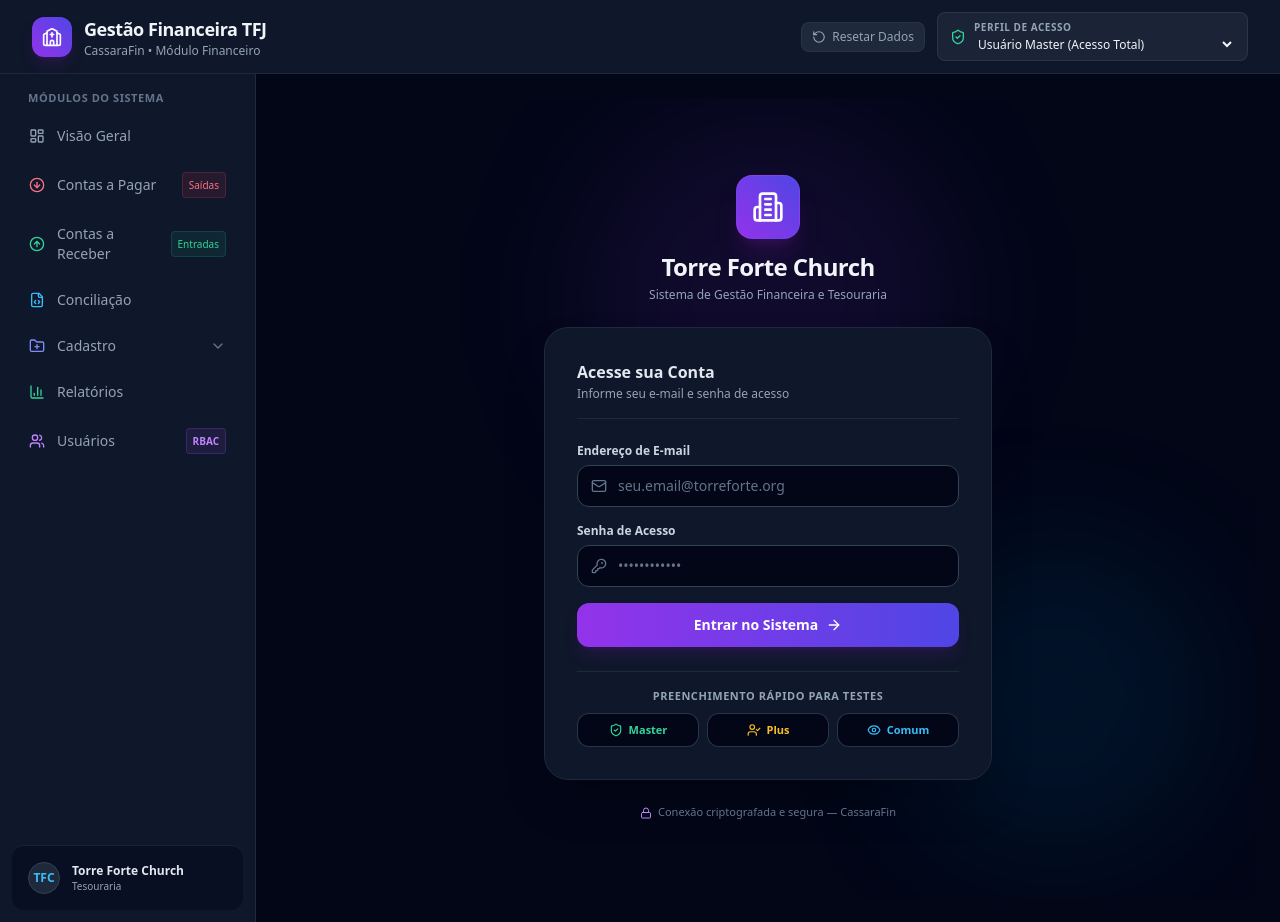
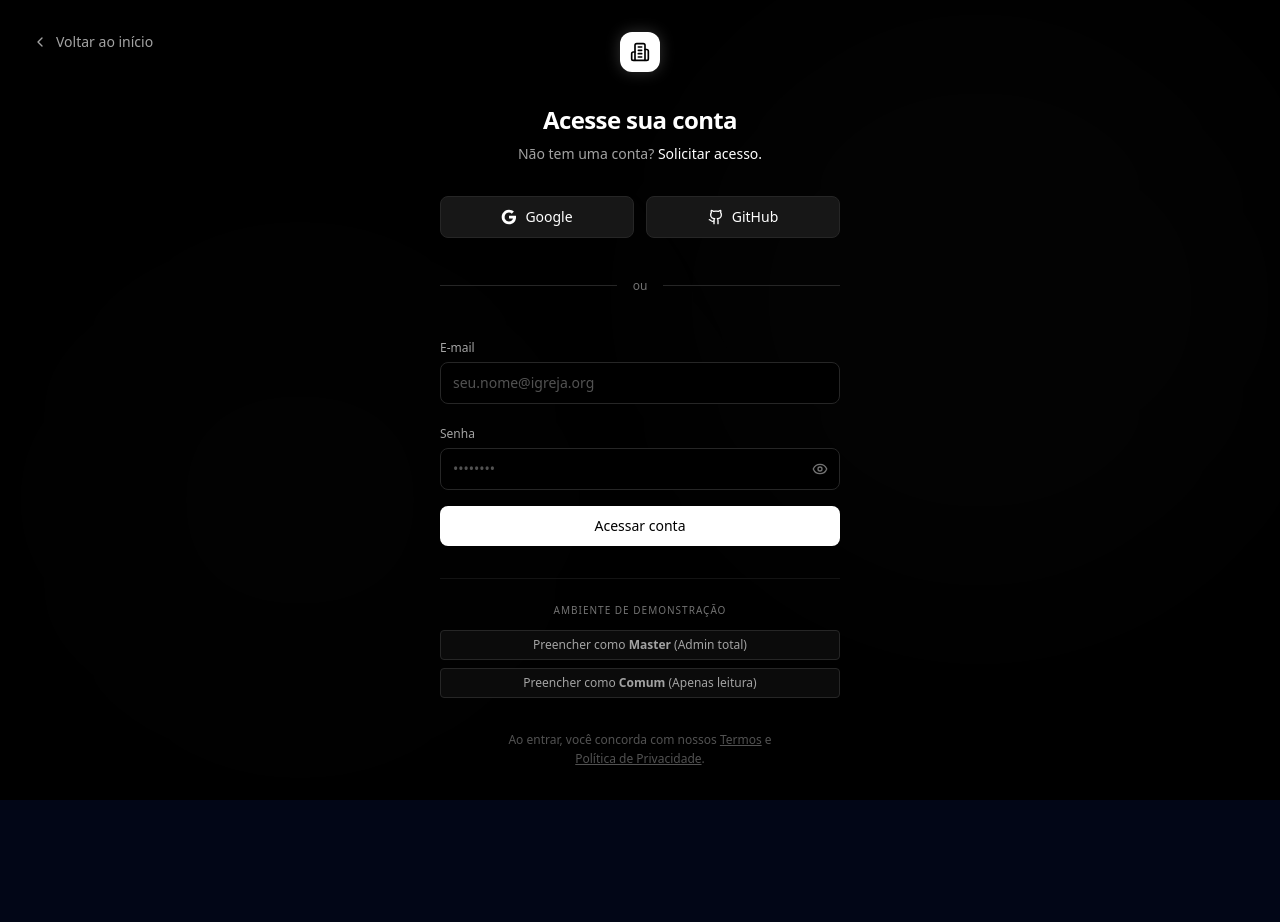
Before and after one commit to cassioqueirozpereira/CassaraFin, a Next.js app: page /login in a window 1280 px wide. After the commit the page ends 800 px from the top, so only its background shows below. Built offline with nearby package versions, Linux system fonts and the light colour scheme.

Commit message:
Add login page and homepage

```diff
--- a/src/app/layout.tsx
+++ b/src/app/layout.tsx
@@ -2,8 +2,7 @@ import type { Metadata } from 'next';
 import './globals.css';
 import { AuthProvider } from '@/context/AuthContext';
 import { FinancialProvider } from '@/context/FinancialContext';
-import { Header } from '@/components/layout/Header';
-import { Sidebar } from '@/components/layout/Sidebar';
+import { AppShell } from '@/components/layout/AppShell';
 
 export const metadata: Metadata = {
   title: 'Sistema de Gestão Financeira da Igreja | CassaraFin',
@@ -20,15 +19,9 @@ export default function RootLayout({
       <body className="bg-slate-950 text-slate-100 min-h-screen flex flex-col antialiased selection:bg-sky-500 selection:text-white">
         <AuthProvider>
           <FinancialProvider>
-            <Header />
-            <div className="flex flex-1 overflow-hidden">
-              <Sidebar />
-              <main className="flex-1 overflow-y-auto p-4 lg:p-6 bg-slate-950">
-                <div className="w-full max-w-[1800px] mx-auto space-y-6">
-                  {children}
-                </div>
-              </main>
-            </div>
+            <AppShell>
+              {children}
+            </AppShell>
           </FinancialProvider>
         </AuthProvider>
       </body>
--- a/src/app/login/page.tsx
+++ b/src/app/login/page.tsx
@@ -1,8 +1,9 @@
 'use client';
 
 import React, { useState } from 'react';
+import Link from 'next/link';
 import { useAuth } from '@/context/AuthContext';
-import { Lock, Mail, ShieldCheck, AlertCircle, ArrowRight, Building2, UserCheck, Eye, KeyRound } from 'lucide-react';
+import { Eye, EyeOff, ChevronLeft, Building2, Github, Mail } from 'lucide-react';
 
 export default function LoginPage() {
   const { login } = useAuth();
@@ -11,6 +12,7 @@ export default function LoginPage() {
   const [password, setPassword] = useState('');
   const [errorMsg, setErrorMsg] = useState('');
   const [isSubmitting, setIsSubmitting] = useState(false);
+  const [showPassword, setShowPassword] = useState(false);
 
   const handleSubmit = async (e: React.FormEvent) => {
     e.preventDefault();
@@ -37,135 +39,128 @@ export default function LoginPage() {
   };
 
   return (
-    <div className="min-h-screen bg-slate-950 flex flex-col justify-center items-center p-4 relative overflow-hidden">
-      {/* Background Glows */}
-      <div className="absolute top-1/4 left-1/2 -translate-x-1/2 -translate-y-1/2 w-96 h-96 bg-purple-600/10 rounded-full blur-3xl pointer-events-none" />
-      <div className="absolute bottom-10 right-10 w-80 h-80 bg-sky-600/10 rounded-full blur-3xl pointer-events-none" />
+    <div className="min-h-screen bg-[#000000] text-slate-200 font-sans relative flex flex-col items-center justify-center p-6 selection:bg-white/20 overflow-hidden">
+      {/* Background soft lighting (Resend style subtle ambient) */}
+      <div className="absolute top-0 right-0 w-[600px] h-[600px] bg-neutral-900/30 rounded-full blur-[100px] pointer-events-none opacity-50" />
+      <div className="absolute bottom-0 left-0 w-[600px] h-[600px] bg-neutral-800/20 rounded-full blur-[120px] pointer-events-none opacity-30" />
 
-      <div className="w-full max-w-md space-y-6 relative z-10">
-        {/* Header Branding */}
-        <div className="text-center space-y-3">
-          <div className="w-16 h-16 rounded-2xl bg-gradient-to-tr from-purple-600 to-indigo-600 text-white flex items-center justify-center mx-auto shadow-xl shadow-purple-900/30 border border-purple-500/20">
-            <Building2 className="w-8 h-8" />
+      {/* Top Left Home Link */}
+      <div className="absolute top-8 left-8 z-10">
+        <Link href="/" className="flex items-center gap-2 text-sm text-neutral-400 hover:text-white transition-colors">
+          <ChevronLeft className="w-4 h-4" />
+          <span>Voltar ao início</span>
+        </Link>
       </div>
-          <div>
-            <h1 className="text-2xl font-bold text-slate-100 tracking-tight">
-              Torre Forte Church
-            </h1>
-            <p className="text-xs text-slate-400 mt-1">
-              Sistema de Gestão Financeira e Tesouraria
-            </p>
+
+      <div className="w-full max-w-[400px] relative z-10 space-y-8">
+        {/* Header Icon */}
+        <div className="flex justify-center">
+          <div className="w-10 h-10 rounded-xl bg-white text-black flex items-center justify-center font-bold shadow-[0_0_15px_rgba(255,255,255,0.2)]">
+            <Building2 className="w-5 h-5" />
           </div>
         </div>
 
-        {/* Login Form Card */}
-        <div className="bg-slate-900 border border-slate-800 p-8 rounded-3xl shadow-2xl space-y-6">
-          <div className="border-b border-slate-800 pb-4">
-            <h2 className="text-base font-bold text-slate-200">Acesse sua Conta</h2>
-            <p className="text-xs text-slate-400 mt-0.5">Informe seu e-mail e senha de acesso</p>
+        {/* Titles */}
+        <div className="text-center space-y-2">
+          <h1 className="text-2xl font-semibold tracking-tight text-white">
+            Acesse sua conta
+          </h1>
+          <p className="text-sm text-neutral-400">
+            Não tem uma conta? <button className="text-white hover:underline transition-all">Solicitar acesso.</button>
+          </p>
         </div>
 
+        {/* Social Auth (Mock / Supabase OAuth ready) */}
+        <div className="grid grid-cols-2 gap-3">
+          <button type="button" className="flex items-center justify-center gap-2 bg-neutral-900 hover:bg-neutral-800 border border-neutral-800 text-white text-sm font-medium py-2.5 rounded-lg transition-colors">
+            {/* Google Icon SVG Mock */}
+            <svg className="w-4 h-4" viewBox="0 0 24 24">
+              <path fill="currentColor" d="M22.56 12.25c0-.78-.07-1.53-.2-2.25H12v4.26h5.92c-.26 1.37-1.04 2.53-2.21 3.31v2.77h3.57c2.08-1.92 3.28-4.74 3.28-8.09z" />
+              <path fill="currentColor" d="M12 23c2.97 0 5.46-.98 7.28-2.66l-3.57-2.77c-.98.66-2.23 1.06-3.71 1.06-2.86 0-5.29-1.93-6.16-4.53H2.18v2.84C3.99 20.53 7.7 23 12 23z" />
+              <path fill="currentColor" d="M5.84 14.09c-.22-.66-.35-1.36-.35-2.09s.13-1.43.35-2.09V7.07H2.18C1.43 8.55 1 10.22 1 12s.43 3.45 1.18 4.93l2.85-2.22.81-.62z" />
+              <path fill="currentColor" d="M12 5.38c1.62 0 3.06.56 4.21 1.64l3.15-3.15C17.45 2.09 14.97 1 12 1 7.7 1 3.99 3.47 2.18 7.07l3.66 2.84c.87-2.6 3.3-4.53 6.16-4.53z" />
+            </svg>
+            Google
+          </button>
+          <button type="button" className="flex items-center justify-center gap-2 bg-neutral-900 hover:bg-neutral-800 border border-neutral-800 text-white text-sm font-medium py-2.5 rounded-lg transition-colors">
+            <Github className="w-4 h-4" />
+            GitHub
+          </button>
+        </div>
+
+        {/* Divider */}
+        <div className="relative flex items-center py-2">
+          <div className="flex-grow border-t border-neutral-800"></div>
+          <span className="flex-shrink-0 mx-4 text-xs text-neutral-500">ou</span>
+          <div className="flex-grow border-t border-neutral-800"></div>
+        </div>
+
+        {/* Form */}
+        <form onSubmit={handleSubmit} className="space-y-4">
           {errorMsg && (
-            <div className="bg-rose-500/10 border border-rose-500/20 text-rose-400 p-3.5 rounded-2xl text-xs flex items-center gap-2.5 animate-in fade-in duration-200">
-              <AlertCircle className="w-4 h-4 shrink-0" />
-              <span>{errorMsg}</span>
+            <div className="bg-red-500/10 border border-red-500/20 text-red-400 p-3 rounded-lg text-sm text-center">
+              {errorMsg}
             </div>
           )}
 
-          <form onSubmit={handleSubmit} className="space-y-4">
-            <div>
-              <label className="block text-xs font-semibold text-slate-300 mb-1.5">
-                Endereço de E-mail
-              </label>
-              <div className="relative">
-                <Mail className="w-4 h-4 text-slate-500 absolute left-3.5 top-1/2 -translate-y-1/2" />
+          <div className="space-y-1">
+            <label className="text-xs font-medium text-neutral-400">E-mail</label>
             <input
               type="email"
               value={email}
               onChange={(e) => setEmail(e.target.value)}
-                  placeholder="seu.email@torreforte.org"
-                  className="w-full bg-slate-950 border border-slate-700 text-slate-100 text-sm rounded-xl pl-10 pr-4 py-2.5 focus:outline-none focus:border-purple-500 transition-all placeholder-slate-500"
+              placeholder="seu.nome@igreja.org"
+              className="w-full bg-[#000000] border border-neutral-800 text-white text-sm rounded-lg px-3 py-2.5 focus:outline-none focus:border-neutral-500 transition-colors placeholder-neutral-600"
               required
             />
           </div>
-            </div>
 
-            <div>
-              <label className="block text-xs font-semibold text-slate-300 mb-1.5">
-                Senha de Acesso
-              </label>
+          <div className="space-y-1">
+            <label className="text-xs font-medium text-neutral-400">Senha</label>
             <div className="relative">
-                <KeyRound className="w-4 h-4 text-slate-500 absolute left-3.5 top-1/2 -translate-y-1/2" />
               <input
-                  type="password"
+                type={showPassword ? 'text' : 'password'}
                 value={password}
                 onChange={(e) => setPassword(e.target.value)}
-                  placeholder="••••••••••••"
-                  className="w-full bg-slate-950 border border-slate-700 text-slate-100 text-sm rounded-xl pl-10 pr-4 py-2.5 focus:outline-none focus:border-purple-500 transition-all placeholder-slate-500"
+                placeholder="••••••••"
+                className="w-full bg-[#000000] border border-neutral-800 text-white text-sm rounded-lg pl-3 pr-10 py-2.5 focus:outline-none focus:border-neutral-500 transition-colors placeholder-neutral-600"
                 required
               />
+              <button
+                type="button"
+                onClick={() => setShowPassword(!showPassword)}
+                className="absolute right-3 top-1/2 -translate-y-1/2 text-neutral-500 hover:text-neutral-300 transition-colors"
+                tabIndex={-1}
+              >
+                {showPassword ? <EyeOff className="w-4 h-4" /> : <Eye className="w-4 h-4" />}
+              </button>
             </div>
           </div>
 
           <button
             type="submit"
             disabled={isSubmitting}
-              className="w-full flex items-center justify-center gap-2 bg-gradient-to-r from-purple-600 to-indigo-600 hover:from-purple-500 hover:to-indigo-500 text-white font-semibold text-sm py-3 rounded-xl shadow-lg shadow-purple-900/30 transition-all disabled:opacity-50 cursor-pointer"
+            className="w-full bg-white hover:bg-neutral-200 text-black font-medium text-sm py-2.5 rounded-lg transition-all disabled:opacity-50 mt-2"
           >
-              {isSubmitting ? (
-                <span>Autenticando...</span>
-              ) : (
-                <>
-                  <span>Entrar no Sistema</span>
-                  <ArrowRight className="w-4 h-4" />
-                </>
-              )}
+            {isSubmitting ? 'Autenticando...' : 'Acessar conta'}
           </button>
         </form>
 
-          {/* Quick Demo Pre-fill */}
-          <div className="pt-4 border-t border-slate-800 space-y-2">
-            <p className="text-[11px] text-slate-400 font-semibold uppercase tracking-wider text-center">
-              Preenchimento Rápido para Testes
-            </p>
-            <div className="grid grid-cols-1 sm:grid-cols-3 gap-2">
-              <button
-                type="button"
-                onClick={() => handleQuickLogin('master@torreforte.org', 'masterpassword123')}
-                className="flex items-center justify-center gap-1.5 bg-slate-950 hover:bg-slate-800 border border-slate-700/80 text-emerald-400 p-2 rounded-xl text-[11px] font-semibold transition-all cursor-pointer"
-                title="E-mail: master@torreforte.org | Senha: masterpassword123"
-              >
-                <ShieldCheck className="w-3.5 h-3.5" />
-                <span>Master</span>
+        {/* Demo Fast Login Info */}
+        <div className="pt-6 mt-6 border-t border-neutral-800/50">
+          <p className="text-[10px] text-neutral-500 uppercase tracking-widest text-center mb-3">Ambiente de Demonstração</p>
+          <div className="flex flex-col gap-2">
+             <button onClick={() => handleQuickLogin('master@torreforte.org', 'masterpassword123')} className="text-xs text-neutral-400 hover:text-white bg-neutral-900/50 hover:bg-neutral-900 py-1.5 rounded border border-neutral-800 transition-colors">
+               Preencher como <b>Master</b> (Admin total)
              </button>
-
-              <button
-                type="button"
-                onClick={() => handleQuickLogin('plus@torreforte.org', 'pluspassword123')}
-                className="flex items-center justify-center gap-1.5 bg-slate-950 hover:bg-slate-800 border border-slate-700/80 text-amber-400 p-2 rounded-xl text-[11px] font-semibold transition-all cursor-pointer"
-                title="Carrega conta Plus no formulário"
-              >
-                <UserCheck className="w-3.5 h-3.5" />
-                <span>Plus</span>
-              </button>
-
-              <button
-                type="button"
-                onClick={() => handleQuickLogin('comum@torreforte.org', 'comumpassword123')}
-                className="flex items-center justify-center gap-1.5 bg-slate-950 hover:bg-slate-800 border border-slate-700/80 text-sky-400 p-2 rounded-xl text-[11px] font-semibold transition-all cursor-pointer"
-                title="Carrega conta Comum no formulário"
-              >
-                <Eye className="w-3.5 h-3.5" />
-                <span>Comum</span>
+             <button onClick={() => handleQuickLogin('comum@torreforte.org', 'comumpassword123')} className="text-xs text-neutral-400 hover:text-white bg-neutral-900/50 hover:bg-neutral-900 py-1.5 rounded border border-neutral-800 transition-colors">
+               Preencher como <b>Comum</b> (Apenas leitura)
              </button>
           </div>
         </div>
-        </div>
 
-        {/* Footer */}
-        <p className="text-[11px] text-slate-500 text-center flex items-center justify-center gap-1.5">
-          <Lock className="w-3 h-3 text-purple-400" />
-          <span>Conexão criptografada e segura — CassaraFin</span>
+        <p className="text-xs text-neutral-600 text-center max-w-[300px] mx-auto leading-relaxed">
+          Ao entrar, você concorda com nossos <Link href="#" className="underline hover:text-neutral-400">Termos</Link> e <Link href="#" className="underline hover:text-neutral-400">Política de Privacidade</Link>.
         </p>
       </div>
     </div>
--- a/src/app/page.tsx
+++ b/src/app/page.tsx
@@ -1,5 +1,132 @@
-import { redirect } from 'next/navigation';
+import Link from 'next/link';
+import { ArrowRight, Building2, ChevronRight, BarChart3, ShieldCheck, CreditCard } from 'lucide-react';
 
 export default function Home() {
-  redirect('/dashboard');
+  return (
+    <div className="min-h-screen bg-[#000000] text-slate-200 font-sans selection:bg-white/20 relative overflow-hidden">
+      {/* Background ambient lighting */}
+      <div className="absolute top-0 inset-x-0 h-px bg-gradient-to-r from-transparent via-white/10 to-transparent" />
+      <div className="absolute top-1/4 -right-1/4 w-[800px] h-[800px] bg-neutral-900/40 rounded-full blur-[120px] pointer-events-none" />
+      <div className="absolute -bottom-1/4 -left-1/4 w-[600px] h-[600px] bg-white/[0.02] rounded-full blur-[100px] pointer-events-none" />
+
+      {/* Navbar */}
+      <nav className="fixed top-0 inset-x-0 z-50 flex items-center justify-between px-6 py-4 md:px-12 backdrop-blur-md border-b border-white/[0.05]">
+        <div className="flex items-center gap-2">
+          <div className="w-8 h-8 rounded-lg bg-white text-black flex items-center justify-center font-bold shadow-[0_0_15px_rgba(255,255,255,0.3)]">
+            <Building2 className="w-4 h-4" />
+          </div>
+          <span className="text-white font-bold tracking-tight text-lg">CassaraFin</span>
+        </div>
+
+        <div className="hidden md:flex items-center gap-8 text-sm font-medium text-neutral-400">
+          <Link href="#recursos" className="hover:text-white transition-colors">Recursos</Link>
+          <Link href="#empresa" className="hover:text-white transition-colors">Empresa</Link>
+          <Link href="#ajuda" className="hover:text-white transition-colors">Ajuda</Link>
+          <Link href="#docs" className="hover:text-white transition-colors">Docs</Link>
+        </div>
+
+        <div className="flex items-center gap-4 text-sm font-medium">
+          <Link href="/login" className="text-neutral-400 hover:text-white transition-colors hidden sm:block">
+            Entrar
+          </Link>
+          <Link href="/login" className="bg-white/10 hover:bg-white/20 border border-white/10 text-white px-4 py-2 rounded-full transition-all flex items-center gap-2">
+            Começar <ArrowRight className="w-4 h-4" />
+          </Link>
+        </div>
+      </nav>
+
+      {/* Hero Section */}
+      <main className="relative z-10 pt-40 pb-20 px-6 md:px-12 max-w-7xl mx-auto grid grid-cols-1 lg:grid-cols-2 gap-16 items-center">
+        <div className="space-y-8">
+          <div className="inline-flex items-center gap-2 px-3 py-1.5 rounded-full border border-white/10 bg-white/5 backdrop-blur-sm text-xs font-medium text-neutral-300 hover:bg-white/10 transition-colors cursor-pointer">
+            <span className="w-2 h-2 rounded-full bg-emerald-500 animate-pulse" />
+            Novo módulo de Conciliação OFX
+            <ChevronRight className="w-3 h-3 text-neutral-500" />
+          </div>
+
+          <h1 className="text-5xl sm:text-6xl md:text-7xl font-semibold tracking-tight text-white leading-[1.1]">
+            Gestão Financeira <br />
+            <span className="text-neutral-500">para Igrejas</span>
+          </h1>
+
+          <p className="text-lg sm:text-xl text-neutral-400 max-w-xl leading-relaxed font-light">
+            A forma mais simples e segura de gerenciar dízimos, ofertas, contas a pagar e relatórios fiscais. Tudo em tempo real, feito para a tesouraria moderna.
+          </p>
+
+          <div className="flex flex-col sm:flex-row items-center gap-4 pt-4">
+            <Link href="/login" className="w-full sm:w-auto px-6 py-3 bg-white text-black hover:bg-neutral-200 rounded-full font-medium transition-all text-center">
+              Começar agora
+            </Link>
+            <Link href="#docs" className="w-full sm:w-auto px-6 py-3 bg-transparent hover:bg-white/5 text-white border border-transparent rounded-full font-medium transition-all text-center">
+              Documentação
+            </Link>
+          </div>
+        </div>
+
+        {/* Hero Visual / Graphic */}
+        <div className="relative w-full h-[400px] md:h-[500px] flex items-center justify-center">
+          {/* Abstract glowing cubes representation using CSS */}
+          <div className="relative w-[300px] h-[300px] rotate-[-15deg] perspective-[1000px] hover:rotate-[-5deg] transition-all duration-700 ease-out">
+            <div className="absolute inset-0 bg-gradient-to-tr from-neutral-800 to-neutral-600 rounded-3xl shadow-2xl opacity-50 transform rotate-x-[30deg] rotate-y-[-20deg]" />
+            <div className="absolute inset-4 bg-gradient-to-tr from-neutral-900 to-neutral-700 rounded-2xl shadow-[0_0_50px_rgba(255,255,255,0.05)] border border-white/10 flex flex-col justify-between p-6 transform translate-z-10">
+               <div className="flex justify-between items-start">
+                 <div className="w-10 h-10 rounded-lg bg-white/10 flex items-center justify-center">
+                   <BarChart3 className="w-5 h-5 text-white" />
+                 </div>
+                 <span className="text-xs font-mono text-emerald-400 bg-emerald-400/10 px-2 py-1 rounded">Ao vivo</span>
+               </div>
+               <div className="space-y-2">
+                 <p className="text-neutral-500 text-sm font-medium">Entradas (Dízimos e Ofertas)</p>
+                 <p className="text-3xl text-white font-semibold">R$ 45.290,00</p>
+               </div>
+               <div className="w-full h-1 bg-white/10 rounded-full overflow-hidden">
+                 <div className="w-3/4 h-full bg-white rounded-full" />
+               </div>
+            </div>
+          </div>
+        </div>
+      </main>
+
+      {/* Features Grid */}
+      <section className="py-24 border-t border-white/[0.05] relative z-10 bg-[#000000]">
+        <div className="max-w-7xl mx-auto px-6 md:px-12">
+          <div className="grid grid-cols-1 md:grid-cols-3 gap-12">
+            <div className="space-y-4">
+              <div className="w-10 h-10 rounded-lg bg-neutral-900 border border-neutral-800 flex items-center justify-center">
+                <CreditCard className="w-5 h-5 text-neutral-300" />
+              </div>
+              <h3 className="text-xl font-medium text-white">Conciliação Bancária</h3>
+              <p className="text-neutral-400 text-sm leading-relaxed">Importe seus extratos em formato OFX e concilie entradas e saídas automaticamente, economizando horas de trabalho na tesouraria.</p>
+            </div>
+
+            <div className="space-y-4">
+              <div className="w-10 h-10 rounded-lg bg-neutral-900 border border-neutral-800 flex items-center justify-center">
+                <ShieldCheck className="w-5 h-5 text-neutral-300" />
+              </div>
+              <h3 className="text-xl font-medium text-white">Segurança por Níveis</h3>
+              <p className="text-neutral-400 text-sm leading-relaxed">Controle exatamente o que cada membro pode ver. Usuários master gerenciam tudo, enquanto outros níveis visualizam apenas saldos.</p>
+            </div>
+
+            <div className="space-y-4">
+              <div className="w-10 h-10 rounded-lg bg-neutral-900 border border-neutral-800 flex items-center justify-center">
+                <BarChart3 className="w-5 h-5 text-neutral-300" />
+              </div>
+              <h3 className="text-xl font-medium text-white">Relatórios Precisos</h3>
+              <p className="text-neutral-400 text-sm leading-relaxed">Gere balancetes e fluxo de caixa detalhados com poucos cliques. Transparência total para a liderança e para os membros.</p>
+            </div>
+          </div>
+        </div>
+      </section>
+
+      {/* Footer */}
+      <footer className="border-t border-white/[0.05] py-12 px-6 md:px-12 text-center md:text-left text-neutral-500 text-sm flex flex-col md:flex-row items-center justify-between">
+        <p>© 2024 CassaraFin. Todos os direitos reservados.</p>
+        <div className="flex gap-4 mt-4 md:mt-0">
+          <Link href="#" className="hover:text-white transition-colors">Twitter</Link>
+          <Link href="#" className="hover:text-white transition-colors">GitHub</Link>
+          <Link href="#" className="hover:text-white transition-colors">Contato</Link>
+        </div>
+      </footer>
+    </div>
+  );
 }
--- /dev/null
+++ b/src/components/layout/AppShell.tsx
@@ -0,0 +1,31 @@
+'use client';
+
+import React from 'react';
+import { usePathname } from 'next/navigation';
+import { Header } from '@/components/layout/Header';
+import { Sidebar } from '@/components/layout/Sidebar';
+
+export function AppShell({ children }: { children: React.ReactNode }) {
+  const pathname = usePathname();
+
+  // Rotas que não devem exibir Header e Sidebar (ex: Landing Page e Login)
+  const isPublicRoute = pathname === '/' || pathname === '/login';
+
+  if (isPublicRoute) {
+    return <main className="flex-1 w-full h-full min-h-screen bg-[#000000] overflow-y-auto">{children}</main>;
+  }
+
+  return (
+    <div className="flex flex-col min-h-screen w-full">
+      <Header />
+      <div className="flex flex-1 overflow-hidden bg-slate-950">
+        <Sidebar />
+        <main className="flex-1 overflow-y-auto p-4 lg:p-6">
+          <div className="w-full max-w-[1800px] mx-auto space-y-6">
+            {children}
+          </div>
+        </main>
+      </div>
+    </div>
+  );
+}
```
Lines whose indentation alone changed are shown as unchanged.
